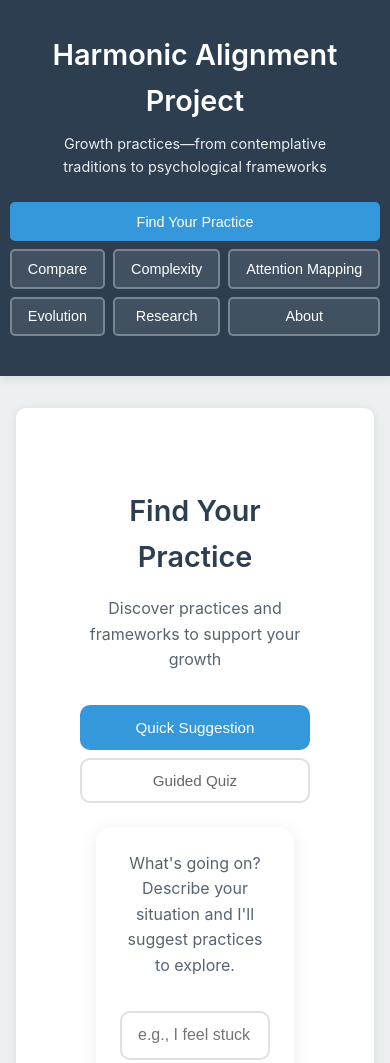
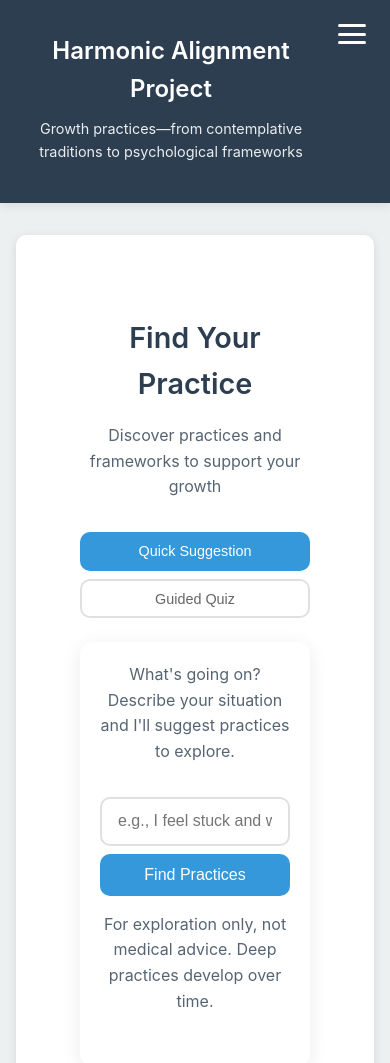
Before and after one commit to justinshenk/harmonic-alignment, a plain HTML site: page index.html in a window 390 px wide. Shown: the top 1063 px of the page. Drawn offline with nearby package versions, Linux system fonts and the light colour scheme; no server answers.

Commit message:
Mobile: hamburger menu, full-width finder card, stacked chat form

```diff
--- a/app.js
+++ b/app.js
@@ -124,12 +124,34 @@ const PRACTICE_CHAT_API = window.location.hostname === 'localhost'
 document.addEventListener('DOMContentLoaded', async () => {
     await loadData();
     initializeNavigation();
+    initializeHamburgerMenu();
     initializeQuiz();
     initializePracticeChat();
     renderComparisonTable();
     renderEvolutionTree();
     initializeResearchSection();
 });
+
+// Hamburger menu toggle
+function initializeHamburgerMenu() {
+    const hamburger = document.getElementById('hamburgerBtn');
+    const nav = document.getElementById('mainNav');
+
+    if (!hamburger || !nav) return;
+
+    hamburger.addEventListener('click', () => {
+        hamburger.classList.toggle('active');
+        nav.classList.toggle('open');
+    });
+
+    // Close menu when a nav button is clicked
+    nav.querySelectorAll('button').forEach(btn => {
+        btn.addEventListener('click', () => {
+            hamburger.classList.remove('active');
+            nav.classList.remove('open');
+        });
+    });
+}
 
 // Tab switching for finder
 function switchFinderTab(tab) {
--- a/index.html
+++ b/index.html
@@ -21,7 +21,12 @@
     <header>
         <h1>Harmonic Alignment Project</h1>
         <p>Growth practices—from contemplative traditions to psychological frameworks</p>
-        <nav>
+        <button class="hamburger" id="hamburgerBtn" aria-label="Menu">
+            <span></span>
+            <span></span>
+            <span></span>
+        </button>
+        <nav id="mainNav">
             <button id="quizView" class="active">Find Your Practice</button>
             <button id="compareView">Compare</button>
             <button id="complexityView">Complexity</button>
--- a/styles.css
+++ b/styles.css
@@ -39,6 +39,47 @@ header h1 {
 header p {
     opacity: 0.9;
     margin-bottom: 1.5rem;
+}
+
+/* Hamburger menu button - hidden on desktop */
+.hamburger {
+    display: none;
+    flex-direction: column;
+    justify-content: space-between;
+    width: 28px;
+    height: 20px;
+    background: transparent;
+    border: none;
+    cursor: pointer;
+    padding: 0;
+    position: absolute;
+    right: 1.5rem;
+    top: 1.5rem;
+}
+
+.hamburger span {
+    display: block;
+    width: 100%;
+    height: 3px;
+    background: white;
+    border-radius: 2px;
+    transition: all 0.3s;
+}
+
+.hamburger.active span:nth-child(1) {
+    transform: rotate(45deg) translate(5px, 5px);
+}
+
+.hamburger.active span:nth-child(2) {
+    opacity: 0;
+}
+
+.hamburger.active span:nth-child(3) {
+    transform: rotate(-45deg) translate(6px, -6px);
+}
+
+header {
+    position: relative;
 }
 
 nav {
@@ -1039,34 +1080,79 @@ details.dimension-legend[open] summary span {
 
 @media (max-width: 768px) {
     header h1 {
-        font-size: 1.8rem;
+        font-size: 1.5rem;
+        padding-right: 3rem;
     }
 
     header p {
-        font-size: 0.9rem;
-        margin-bottom: 1rem;
+        font-size: 0.85rem;
+        margin-bottom: 0.5rem;
+        padding-right: 3rem;
     }
 
-    /* Mobile nav - grid layout */
+    /* Show hamburger on mobile */
+    .hamburger {
+        display: flex;
+    }
+
+    /* Mobile nav - vertical dropdown */
     nav {
-        display: grid;
-        grid-template-columns: repeat(3, 1fr);
+        display: none;
+        flex-direction: column;
         gap: 0.5rem;
-        padding: 0.5rem;
+        padding: 1rem 0 0 0;
+        margin-top: 1rem;
+        border-top: 1px solid rgba(255,255,255,0.2);
+    }
+
+    nav.open {
+        display: flex;
     }
 
     nav button {
-        padding: 0.5rem 0.25rem;
-        font-size: 0.75rem;
-        white-space: nowrap;
-        text-align: center;
+        width: 100%;
+        padding: 0.75rem 1rem;
+        font-size: 1rem;
+        text-align: left;
+        border-radius: 8px;
     }
 
-    /* Make "Find Your Practice" span full width on top */
-    nav button:first-child {
-        grid-column: 1 / -1;
+    /* Finder card full width on mobile */
+    .finder-card {
+        max-width: 100%;
+        margin: 0;
+        border-radius: 12px;
+        padding: 1.25rem;
+    }
+
+    .finder-hero h2 {
+        font-size: 1.6rem;
+    }
+
+    .finder-hero p {
+        font-size: 1rem;
+    }
+
+    .finder-tabs {
+        gap: 0.5rem;
+    }
+
+    .tab-button {
+        padding: 0.6rem 1rem;
         font-size: 0.9rem;
-        padding: 0.6rem;
+        flex: 1;
+    }
+
+    .chat-form {
+        flex-direction: column;
+    }
+
+    .chat-form input {
+        width: 100%;
+    }
+
+    .chat-form button {
+        width: 100%;
     }
 
     /* Quiz landing page mobile */
```
